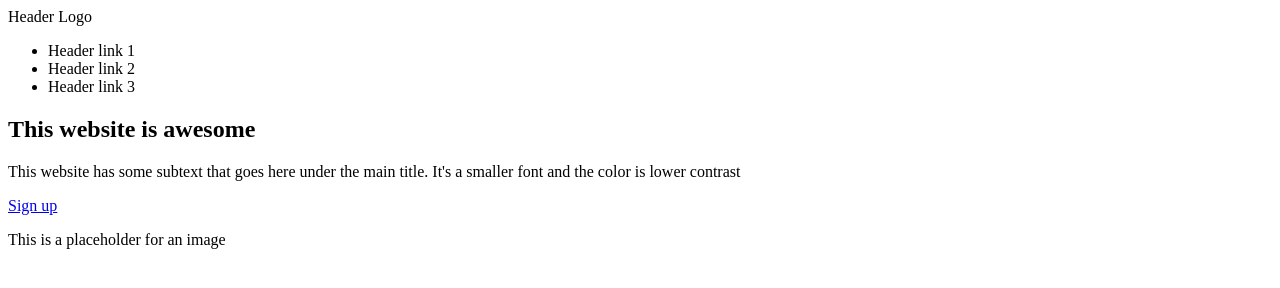
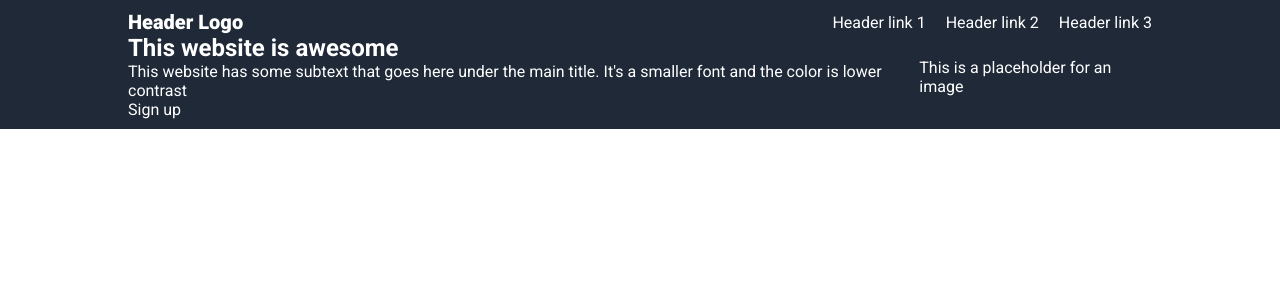
Before and after one commit to MariusVasie/Foundations-Landing-Page, a plain HTML site: page index.html in a window 1280 px wide. Drawn offline with Linux system fonts and the light colour scheme.

Commit message:
Make edits to header and add part of the styling

```diff
--- a/index.html
+++ b/index.html
@@ -5,15 +5,18 @@
     <meta name="viewport" content="width=device-width, initial-scale=1.0">
     <title>My Landing Page</title>
     <link rel="stylesheet" href="style.css">
+    <link rel="preconnect" href="https://fonts.googleapis.com">
+    <link rel="preconnect" href="https://fonts.gstatic.com" crossorigin>
+    <link href="https://fonts.googleapis.com/css2?family=Roboto:ital,wght@0,400;0,500;0,700;0,900;1,300;1,400;1,500;1,700;1,900&display=swap" rel="stylesheet">
 </head>
 <body>
     <header>
         <nav>
             <div class="logo">Header Logo</div>
             <ul class="menu">
-                <li>Header link 1</li>
-                <li>Header link 2</li>
-                <li>Header link 3</li>
+                <li><a href="#">Header link 1</a></li>
+                <li><a href="#">Header link 2</a></li>
+                <li><a href="#">Header link 3</a></li>
             </ul>
         </nav>
         <section class="hero-section">
--- a/style.css
+++ b/style.css
@@ -0,0 +1,88 @@
+/*----------------------------------------------
+------------------------------------------------
+0. CSS Reset
+------------------------------------------------
+----------------------------------------------*/
+* {
+    margin: 0;
+    padding: 0;
+    box-sizing: border-box;
+  }
+  /*----------------------------------------------
+  ------------------------------------------------
+  1. Universal Styles
+  ------------------------------------------------
+  ----------------------------------------------*/
+  body {
+    font-family: Roboto, Verdana, sans-serif;
+  }
+  /*----------------------------------------------
+  ------------------------------------------------
+  2. Header & Nav Styles
+  ------------------------------------------------
+  ----------------------------------------------*/
+  header {
+    background-color: #1F2937;
+    color: #fff;
+    padding: 10px 10vw;
+  }
+  nav {
+    display: flex;
+    justify-content: space-between;
+    align-items: center;
+  }
+  .logo {
+    font-size: 20px;
+    font-weight: 800;
+  }
+  nav ul {
+    list-style: none;
+    padding: 0;
+    margin: 0;
+    display: flex;
+    gap: 20px;
+  }
+  a:link {
+    text-decoration: none;
+    color: #fff;
+  }
+  .hero-section {
+    display: flex;
+    justify-content: space-between;
+    align-items: center;
+  }
+  /*----------------------------------------------
+  ------------------------------------------------
+  3. Main Body Styles
+  ------------------------------------------------
+  ----------------------------------------------*/
+
+  /*----------------------------------------------
+  ------------------------------------------------
+  4. Sidebar Styles
+  ------------------------------------------------
+  ----------------------------------------------*/
+
+  /*----------------------------------------------
+  ------------------------------------------------
+  5. Widget Styles
+  ------------------------------------------------
+  ----------------------------------------------*/
+
+  /*----------------------------------------------
+  ------------------------------------------------
+  6. Footer Styles
+  ------------------------------------------------
+  ----------------------------------------------*/
+
+  /*----------------------------------------------
+  ------------------------------------------------
+  7. Comments & Form Styles
+  ------------------------------------------------
+  ----------------------------------------------*/
+
+  /*----------------------------------------------
+  ------------------------------------------------
+  8. Generic Styles
+  ------------------------------------------------
+  ----------------------------------------------*/
```
